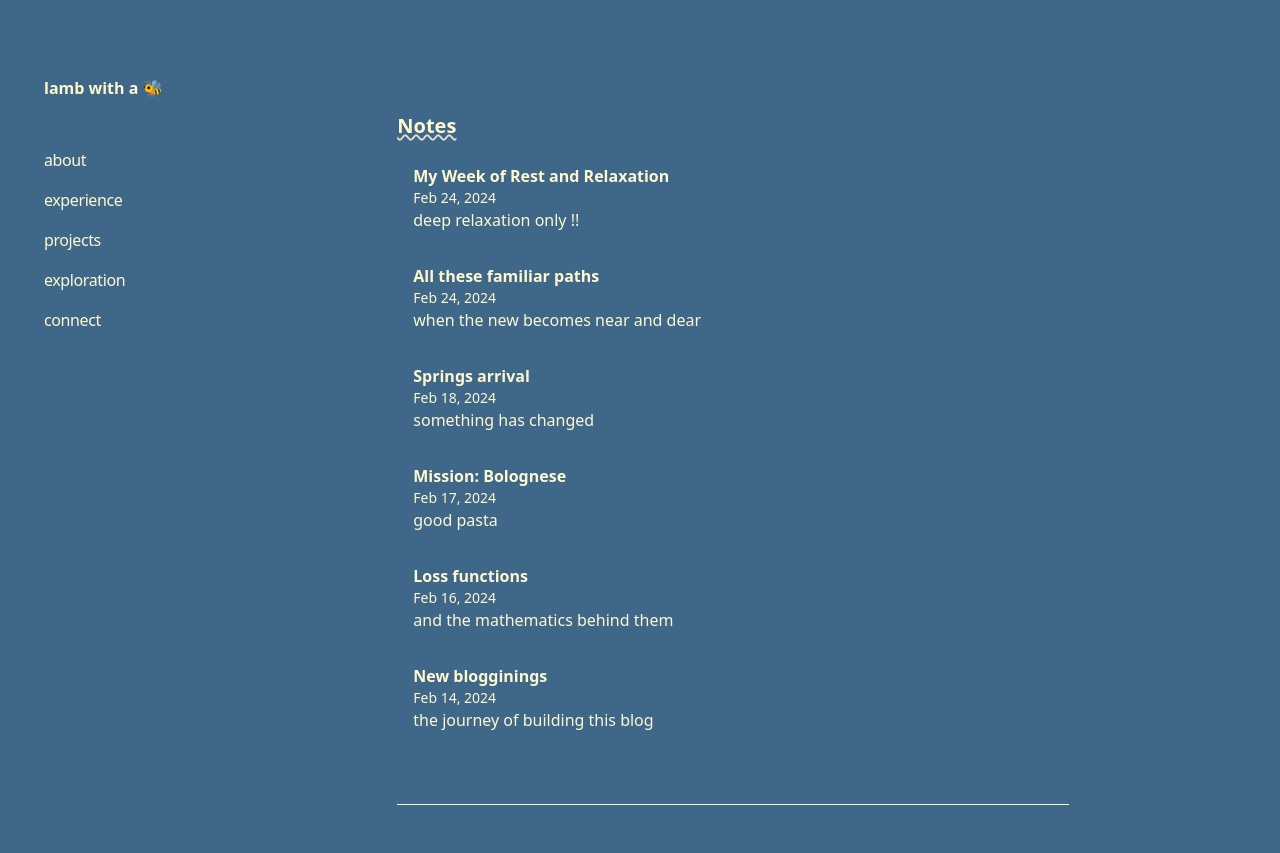
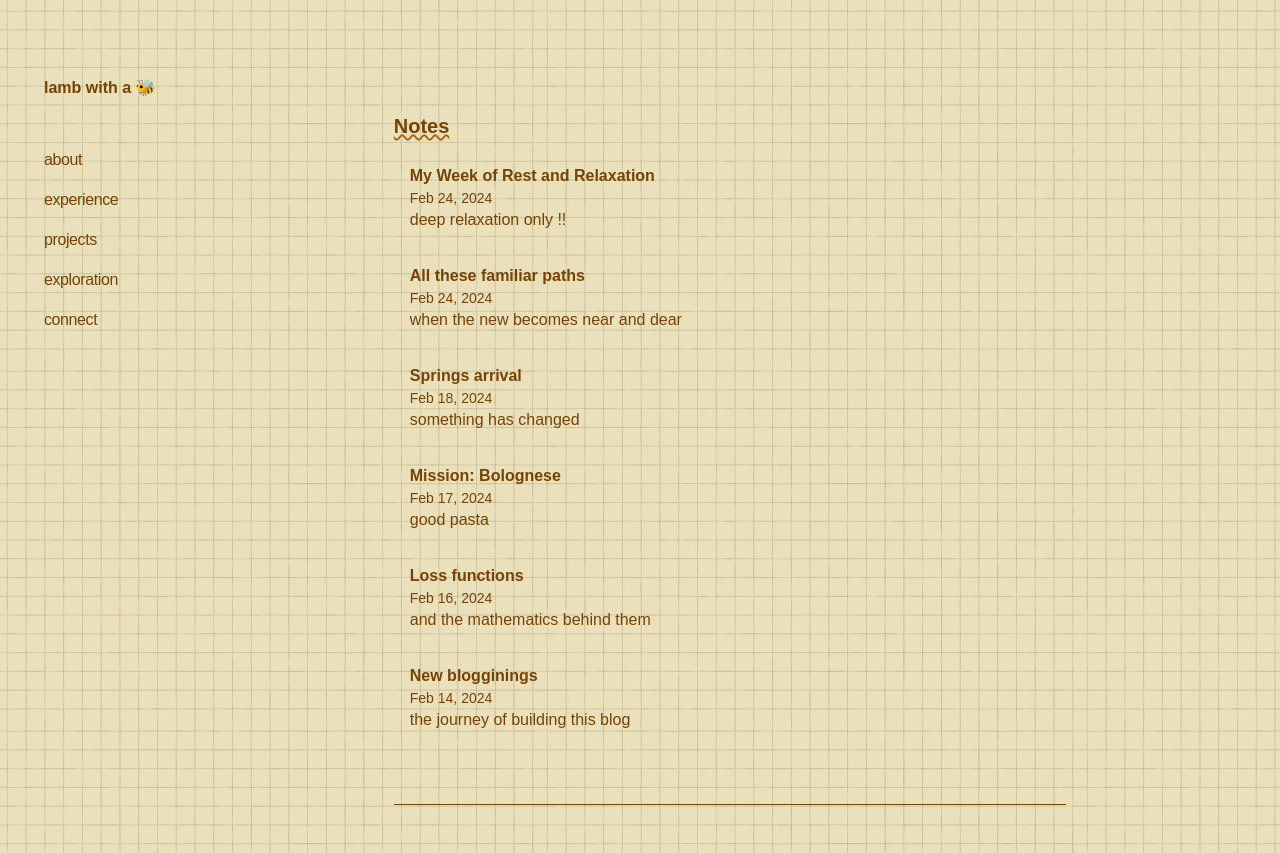
Before and after one commit to lamb-chen/website, a Next.js app: page / in a window 1280 px wide. Built offline with nearby package versions, Linux system fonts and the light colour scheme.

Commit message:
changed theme

```diff
--- a/app/layout.tsx
+++ b/app/layout.tsx
@@ -31,7 +31,7 @@ export default function RootLayout({
     );
 
     return (
-    <html className="min-h-screen bg-customBG">
+    <html className="font-poppins min-h-screen bg-[url('/images/new-grid.jpg')]">
         <Analytics/>
         <head/>
         <body className="flex">
@@ -44,7 +44,9 @@ export default function RootLayout({
           </div>
         </div>
         <div className="mx-auto max-w-2xl pt-28 flex-grow">
-          {children}
+          <div className="bg-customSubBG">
+            {children}
+          </div>
           {footer}
         </div>
       </body>
--- a/tailwind.config.js
+++ b/tailwind.config.js
@@ -1,20 +1,34 @@
+const { url } = require('inspector')
+
 /** @type {import('tailwindcss').Config} */
 module.exports = {
   content: [
     "./app/**/*.{js,ts,jsx,tsx,mdx}",
     "./components/**/*.{js,ts,jsx,tsx,mdx}",
+    "https://use.typekit.net/vvu5kgt.css",
   ],
   theme: {
     extend: {},
     colors: {
       customBG: '#3e678a',
-      customHeading: '#fff8cf',
-      customSubtext: '#fff8cf',
-      customText: '#fff8cf',
-      customTitle: '#fff8cf',
-      customLine: '#e8ddcc',
+      customHeading: '#754305',
+      customSubtext: '#754305',
+      customText: '#754305',
+      customTitle: '#754305',
+      customLine: '#a66311',
+      // customSubBG: '#ebebeb',
     },
-    backgroundImage: {}
+    backgroundImage: {
+      'grid-background': "url('/images/new-grid.jpg')",
+    },
+    fontFamily: {
+      'arvo': ['arvo', 'serif'],
+      'poppins': ['poppins', 'sans-serif'],
+      'philosopher': ['philosopher', 'sans-serif'],
+      'cabin-sketch-bold': ['cabin-sketch-bold', 'sans-serif'],
+      'cabin-sketch-regular': ['cabin-sketch-regular', 'sans-serif'],
+
+    },
   },
   plugins: [
     require('@tailwindcss/typography'),
```
